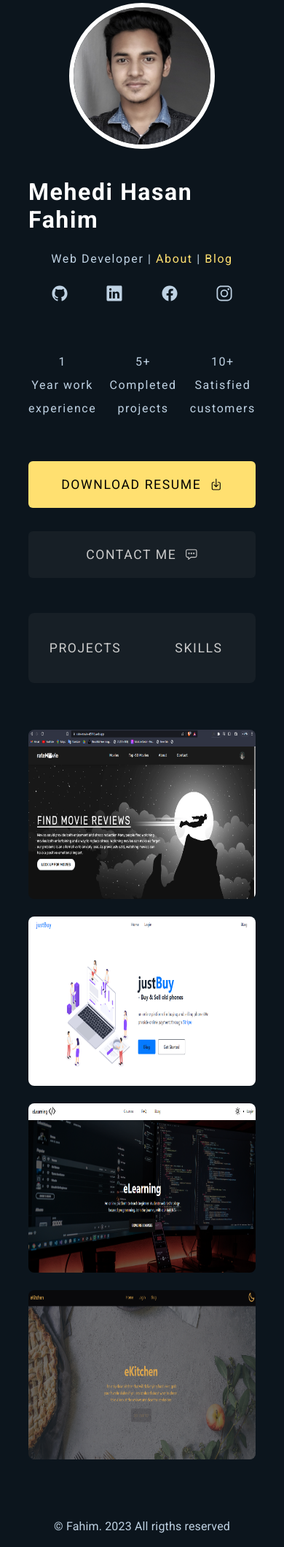
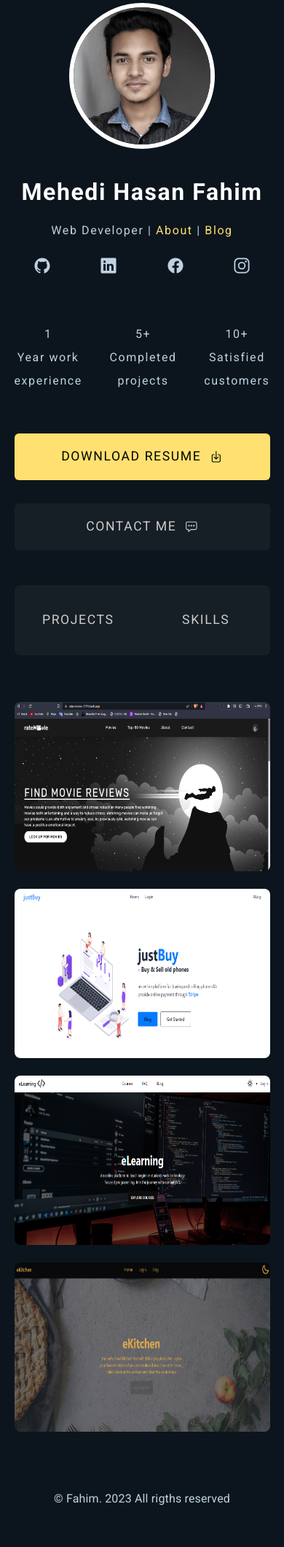
Before and after one commit to CaptainFAHIM/myPortfolio, a Node server app: page / in a window 390 px wide. Shown: the part 124-2244 px from the top of the page at 73% size. After the commit the page ends 2187 px from the top, so only its background shows below. Run offline with Node 20, Linux system fonts and the light colour scheme; some libraries are stand-ins or nearby versions.

Commit message:
Fixed media query bug

```diff
--- a/public/css/index.css
+++ b/public/css/index.css
@@ -332,8 +332,10 @@ body{
 /* Media Queries */
 
 @media (max-width: 830px) {
+
+
     .hero {
-        width: 80%;
+        width: 90%;
     }
 
     .navbar {
@@ -342,7 +344,7 @@ body{
     }
 
     .social {
-        width: 80%;
+        width: 90%;
     }
 
     .experience {
@@ -375,12 +377,12 @@ body{
 
     .projects {
         grid-template-columns: 1fr;
-        width: 80%;
+        width: 90%;
     }
 
     .contact-field,
     .footer, .skills {
-        width: 80%;
+        width: 90%;
     }
 
 }
```
